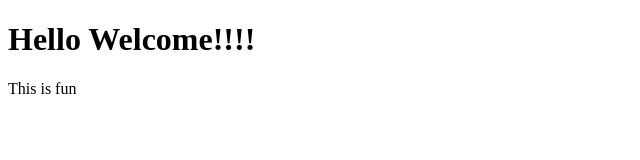
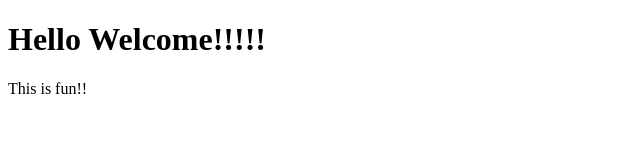
Before and after one commit to agchavero/homework-101, a plain HTML site: page index.html in a window 1280 px wide. Shown: the full height of the page, 0-640 px from the left. Drawn offline with Linux system fonts and the light colour scheme.

Commit message:
Update index.html

```diff
--- a/index.html
+++ b/index.html
@@ -7,8 +7,8 @@
     <link rel="stylesheet" href="css/style.css">
 </head>
 <body>
-    <h1>Hello Welcome!!!!</h1>
-    <p>This is fun</p>
+    <h1>Hello Welcome!!!!!</h1>
+    <p>This is fun!!</p>
 
 </body>
 </html>
```
